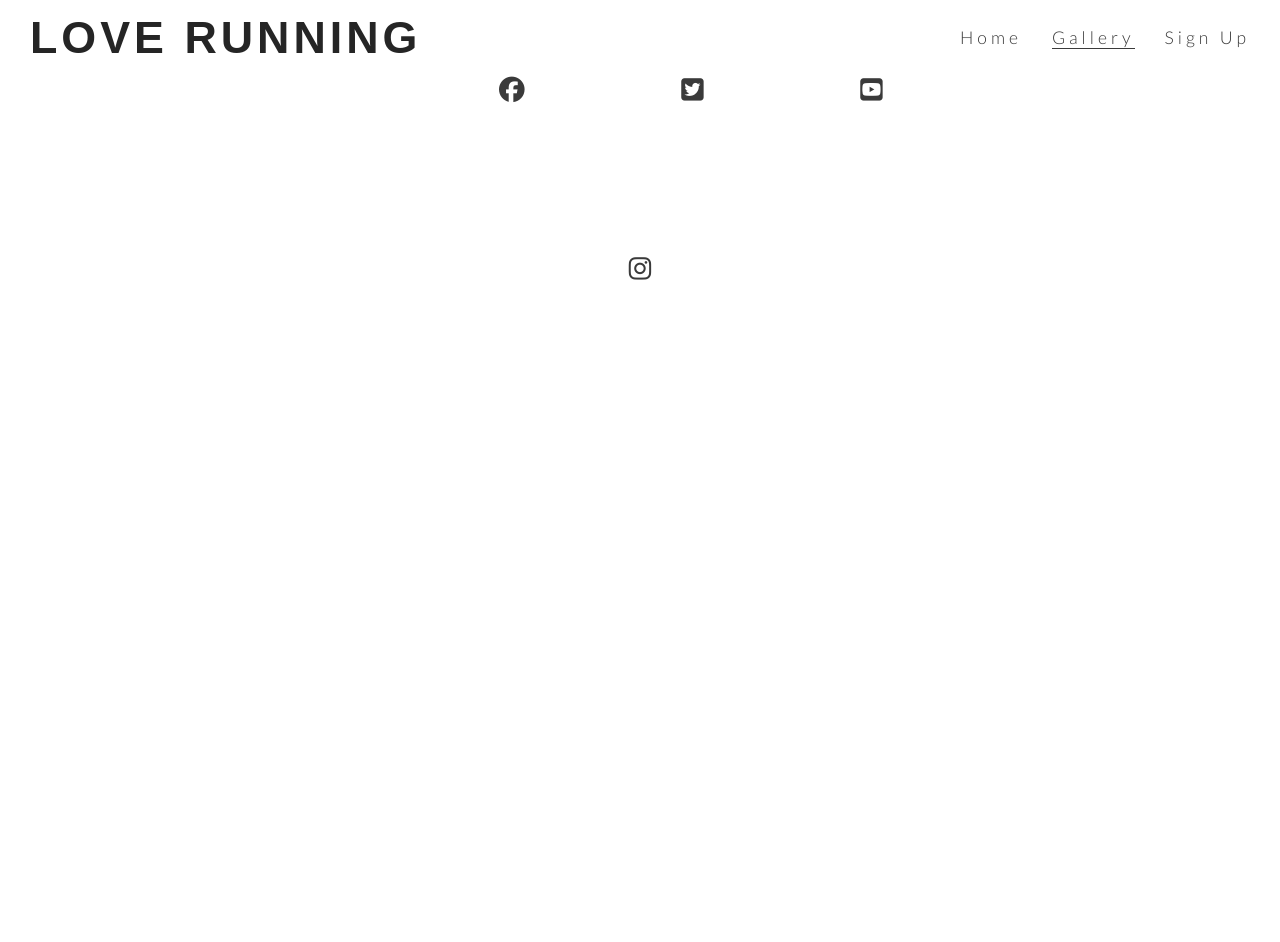
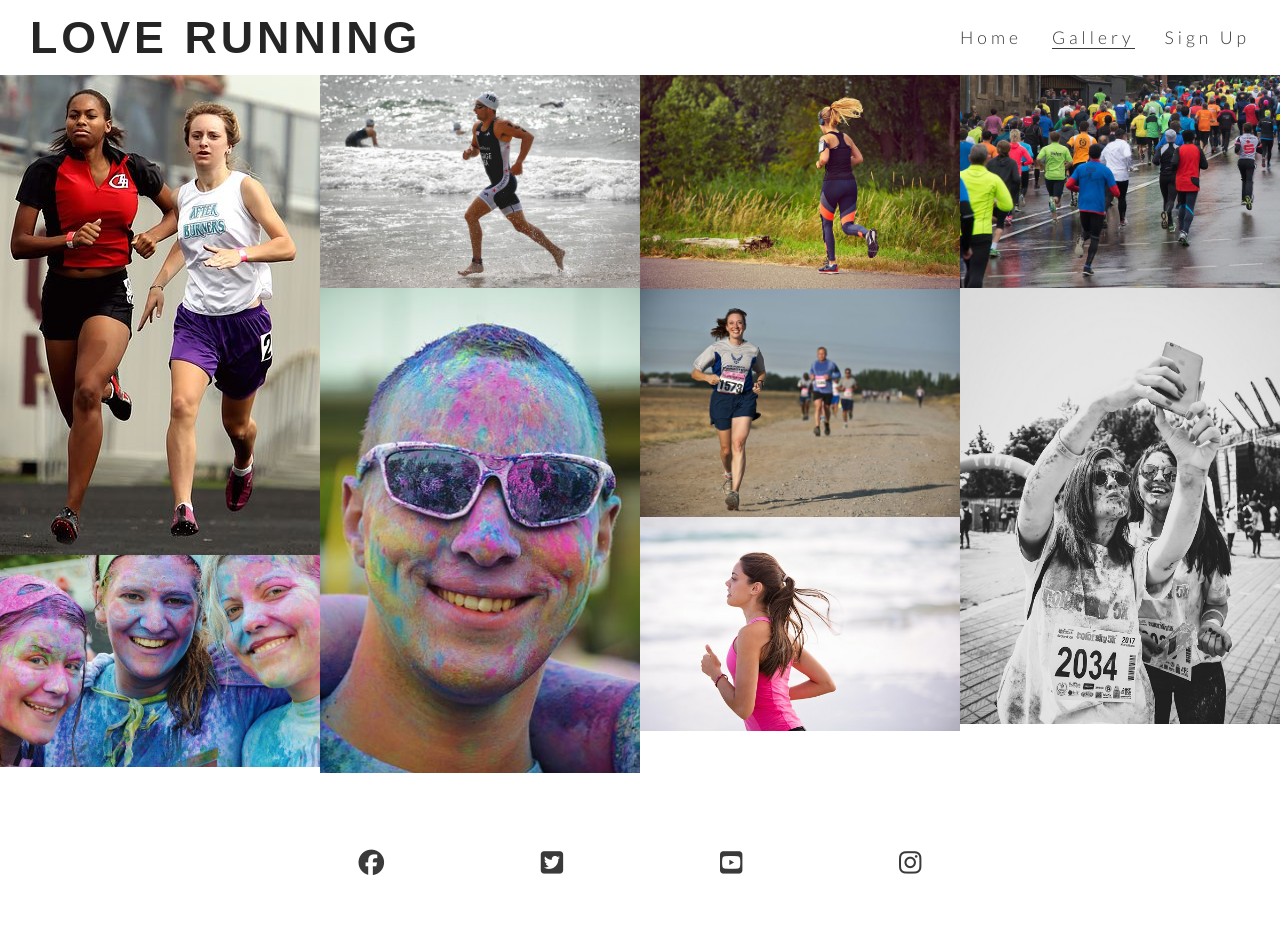
Before and after one commit to Stephenkofipoku/love-running, a plain HTML site: page gallery.html in a window 1280 px wide. Before the commit the page ends 800 px from the top, so only its background shows below. Drawn offline with Linux system fonts and the light colour scheme.

Commit message:
Add gallery images and masonry styling

```diff
--- a/assets/css/style.css
+++ b/assets/css/style.css
@@ -245,3 +245,18 @@ footer {
     padding: 5%;
     color: #3a3a3a;
 }
+
+/* gallery */
+
+#photos {
+    clear: both;
+    line-height: 0;
+    column-count: 4;
+    column-gap: 0;
+
+}
+
+#photos > img {
+    width: 100%;
+
+}
--- a/gallery.html
+++ b/gallery.html
@@ -32,6 +32,18 @@
             </ul>
         </nav>
     </header>
+
+    <section id="photos">
+        <img src="assets/images/athletes.jpg" alt="Two athletes running together">
+        <img src="assets/images/girls.jpg" alt="Three girls at charity paint running festival">
+        <img src="assets/images/runner3.jpg" alt="Solo male runner jogging on a beach">
+        <img src="assets/images/man.jpg" alt="Man at charity paint running festival">
+        <img src="assets/images/runner1.jpg" alt="Solo female runner jogging through Phoenix Park">
+        <img src="assets/images/runner2.jpg" alt="Runners competing in marathon">
+        <img src="assets/images/runner4.jpg" alt="Solo female runner jogging on a beach">
+        <img src="assets/images/running_gang.jpg" alt="Large group of runners taking part in a marathon on a rainy day">
+        <img src="assets/images/mud-run.jpg" alt="Two women runners taking a muddy sefie after the Mud Runners Championship">
+    </section>
     <footer>
         <ul class="social-networks">
             <li>
```
Also changed, not shown: assets/images/athletes.jpg (added), assets/images/girls.jpg (added), assets/images/man.jpg (added), assets/images/mud-run.jpg (added), assets/images/runner1.jpg (added), assets/images/runner2.jpg (added), assets/images/runner3.jpg (added), assets/images/runner4.jpg (added), assets/images/running_gang.jpg (added).
